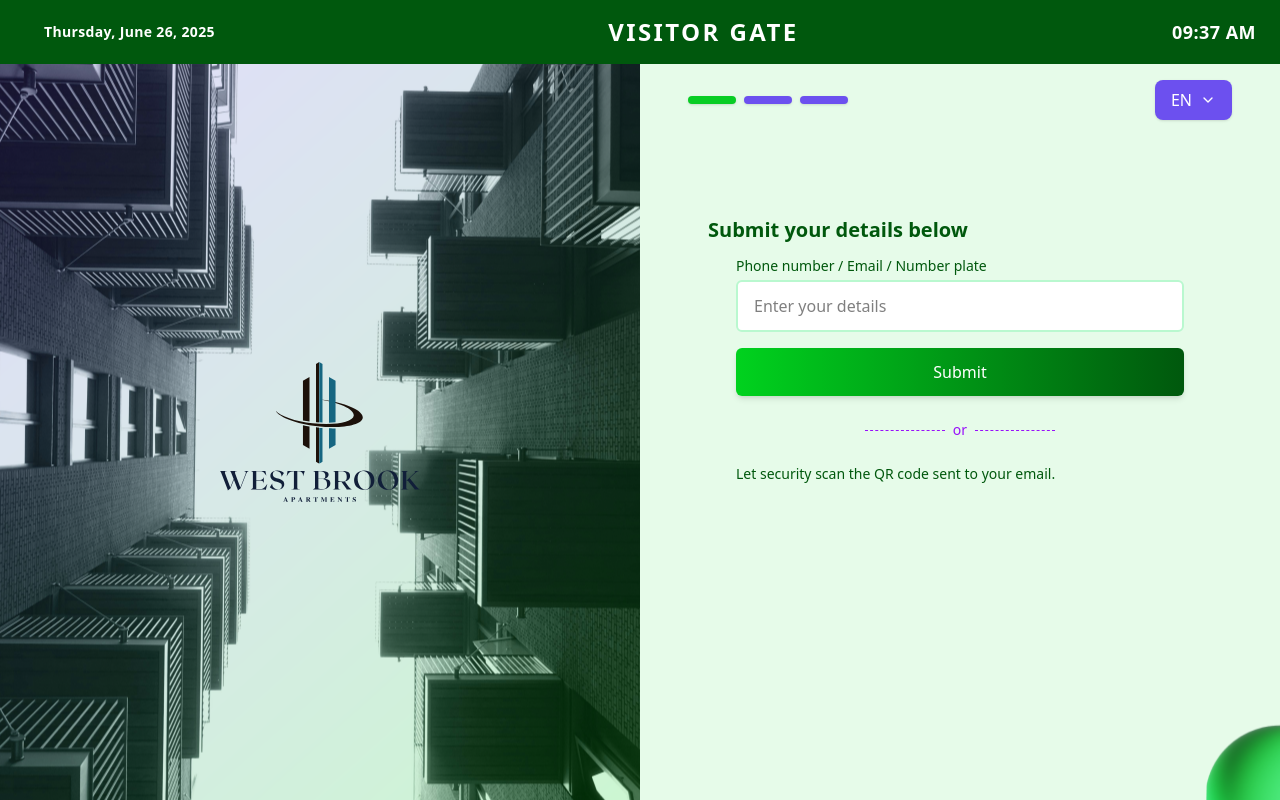
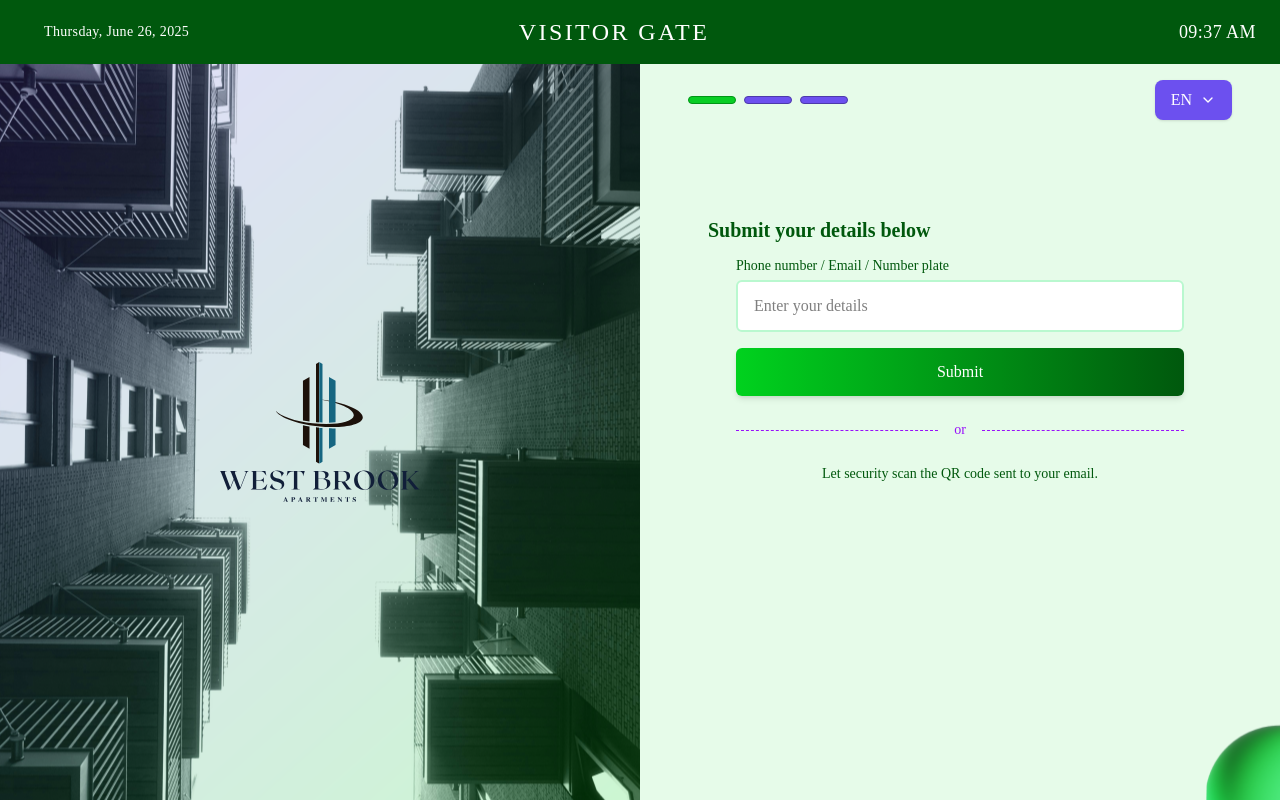
Before and after one commit to Rose-Irungu/kiosk, a React (Vite) app: page / in a window 1280 px wide. Built offline with nearby package versions, Linux system fonts and the light colour scheme.

Commit message:
updated some files

```diff
--- a/src/components/Header.jsx
+++ b/src/components/Header.jsx
@@ -30,19 +30,19 @@ const Header = () => {
   return (
     <header className="flex justify-between items-center px-6 py-4 bg-[#00580d] relative z-50">
 
-      <div className=" text-white px-5 text-sm font-semibold tracking-wide">
+      <div className=" text-white px-5 text-sm   tracking-wide">
         {currentDate}
       </div>
 
 
-      <div className="text-white text-2xl font-bold tracking-widest uppercase text-center flex-1 mx-5">
+      <div className="text-white text-2xl  tracking-widest uppercase text-center mr-45 flex-1 mx-5">
         VISITOR GATE
       </div>
 
 
       <div className="flex items-center gap-5">
 
-        <div className="text-white text-lg font-semibold tracking-wide min-w-fit">
+        <div className="text-white text-lg  tracking-wide min-w-fit">
           {timeString}
         </div>
 
--- a/src/components/Navbar.jsx
+++ b/src/components/Navbar.jsx
@@ -23,9 +23,9 @@ export default function Navbar() {
       <div className="flex justify-between items-center w-full">
         {/* Three colored rectangles on the left */}
         <div className="flex items-center space-x-2">
-          <div className="w-12 h-2 bg-[#08cd24] rounded-sm shadow-sm"></div>
-          <div className="w-12 h-2 bg-[#6c50ef] rounded-sm shadow-sm"></div>
-          <div className="w-12 h-2 bg-[#6c50ef] rounded-sm shadow-sm"></div>
+          <div className="w-12 h-2 bg-[#08cd24] border border-[#009515] rounded-sm "></div>
+          <div className="w-12 h-2 bg-[#6c50ef] border border-[#4D39AA] rounded-sm "></div>
+          <div className="w-12 h-2 bg-[#6c50ef] border border-[#4D39AA] rounded-sm "></div>
         </div>
 
         {/* Language dropdown on the right */}
--- a/src/index.css
+++ b/src/index.css
@@ -1 +1,6 @@
 @import "tailwindcss";
+@import url('https://fonts.googleapis.com/css2?family=DM+Sans:ital,opsz,wght@0,9..40,100..1000;1,9..40,100..1000&display=swap');
+
+body {
+  font-family: 'DM Sans';
+}
--- a/src/pages/VisitorPage.jsx
+++ b/src/pages/VisitorPage.jsx
@@ -19,7 +19,7 @@ const VisitorPage = () => {
           className="w-1/2 h-[200px] lg:h-auto bg-cover bg-center flex items-center justify-center"
           style={{ backgroundImage: `url(${rectangle})` }}
         >
-          <img src={logo} alt="West Brook Logo" className="max-w-[200px]" />
+          <img src={logo} alt="West Brook Logo" className="max-w-[200px] max-h-[500px] w-full h-auto overflow-hidden" />
         </div>
 
         {/* Right form section */}
@@ -55,14 +55,15 @@ const VisitorPage = () => {
             </button>
 
             {/* OR Divider */}
-            <div className="flex items-center justify-center my-6">
-              <hr className="w-20 border-dashed border-purple-600" />
-              <span className="mx-2 text-purple-600 text-sm">or</span>
-              <hr className="w-20 border-dashed border-purple-600" />
-            </div>
+            <div className="flex items-center my-6">
+            <hr className="flex-grow border-t border-dashed border-purple-600" />
+            <span className="mx-4 text-purple-600 text-sm">or</span>
+            <hr className="flex-grow border-t border-dashed border-purple-600" />
+          </div>
+
 
             {/* QR Instruction */}
-            <p className="text-sm text-[#00580D]">
+            <p className="text-sm text-[#00580D] text-center">
               Let security scan the QR code sent to your email.
             </p>
           </div>
```
